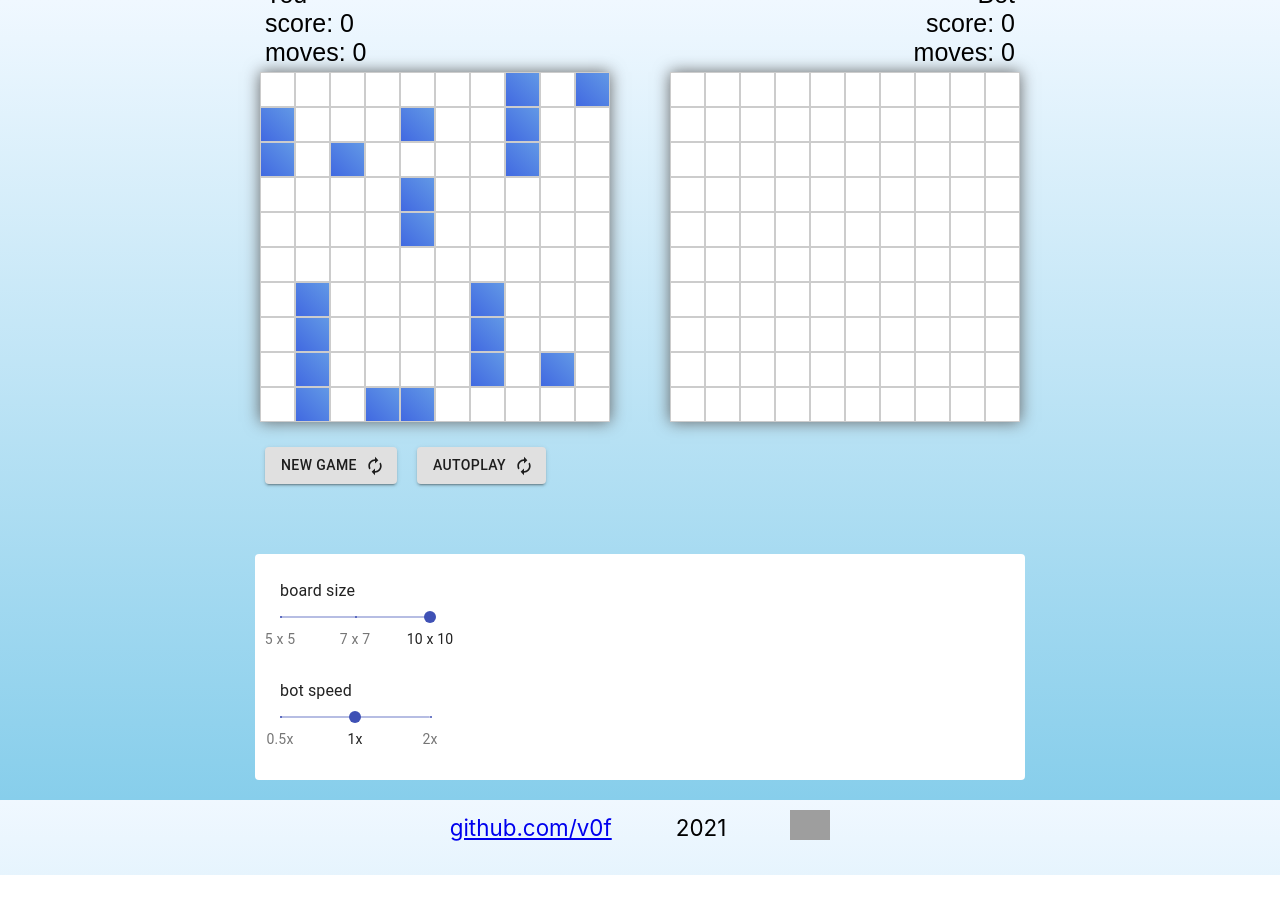
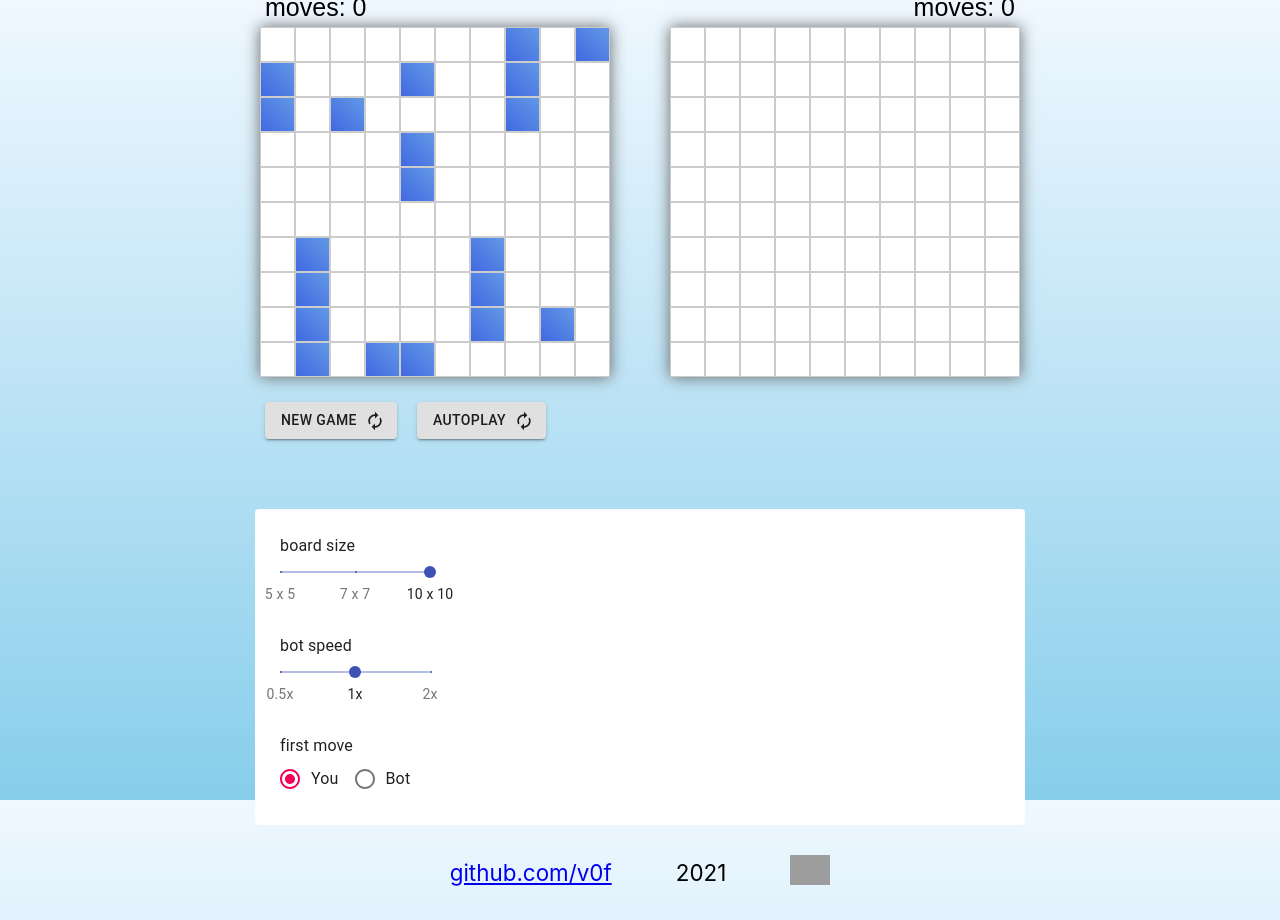
Before and after one commit to v0f/react-game, a React (Create React App) app: page / in a window 1280 px wide. Before the commit the page ends 875 px from the top, so only its background shows below. Built offline with nearby package versions, Linux system fonts and the light colour scheme; grey boxes are pictures that could not be loaded.

Commit message:
feat: add first move option

```diff
--- /dev/null
+++ b/src/components/FirstMoveChoise/FirstMoveChoise.jsx
@@ -0,0 +1,33 @@
+import React, { useState } from 'react';
+import Typography from '@material-ui/core/Typography';
+import Radio from '@material-ui/core/Radio';
+import RadioGroup from '@material-ui/core/RadioGroup';
+import FormControlLabel from '@material-ui/core/FormControlLabel';
+import FormControl from '@material-ui/core/FormControl';
+import FormLabel from '@material-ui/core/FormLabel';
+import { PLAYERS } from '../../gameLogic/constants';
+
+export default function FirstMoveChoise({ onChange }) {
+  const [value, setValue] = useState(`${PLAYERS.player1}`);
+  const handleChange = ({ target }) => {
+    setValue(target.value);
+    onChange(Number(target.value));
+  };
+  return (
+    <FormControl component="fieldset">
+      <Typography>first move</Typography>
+      <RadioGroup row name="firstmove" value={value} onChange={handleChange}>
+        <FormControlLabel
+          value={`${PLAYERS.player1}`}
+          control={<Radio />}
+          label="You"
+        />
+        <FormControlLabel
+          value={`${PLAYERS.player2}`}
+          control={<Radio />}
+          label="Bot"
+        />
+      </RadioGroup>
+    </FormControl>
+  );
+}
--- a/src/components/Game/Game.jsx
+++ b/src/components/Game/Game.jsx
@@ -7,8 +7,10 @@ import Board from '../Board/Board';
 import BoardInfo from '../BoardInfo/BoardInfo';
 import BoardSizeSlider from '../Slider/BoardSizeSlider';
 import BotSpeedSlider from '../Slider/BotSpeedSlider';
+import FirstMoveChoise from '../FirstMoveChoise/FirstMoveChoise';
 import GameModel from '../../gameLogic/gameModel';
 import BoardModel from '../../gameLogic/boardModel';
+import { PLAYERS } from '../../gameLogic/constants';
 import './Game.css';
 
 function Game() {
@@ -16,12 +18,13 @@ function Game() {
   const [board2State, setBoard2State] = useState([]);
   const [boardSize, setBoardSize] = useState(10);
   const [botsTimeout, setBotsTimeout] = useState(1000);
+  const [firstMove, setFirstMove] = useState(PLAYERS.player1);
 
   const game = useRef({});
 
   const startNewGame = (autoplay = false) => {
     game.current.stopGame?.();
-    game.current = new GameModel(boardSize, botsTimeout, autoplay);
+    game.current = new GameModel(boardSize, botsTimeout, firstMove, autoplay);
     setBoard1State(game.current.board1.squares);
     setBoard2State(game.current.board2.squares);
     game.current.updateBoard2State = setBoard2State;
@@ -31,39 +34,32 @@ function Game() {
   useEffect(() => {
     game.current.updateBoard1State = setBoard1State;
     game.current.updateBoard2State = setBoard2State;
-  }, [setBoard1State, setBoard2State]);
+  }, [board1State, board2State]);
 
-  useEffect(() => {
-    startNewGame();
   // eslint-disable-next-line react-hooks/exhaustive-deps
-  }, []);
+  useEffect(startNewGame, []); // on mount
 
-  useEffect(() => {
-    startNewGame();
+  // start new game when board size changed
   // eslint-disable-next-line react-hooks/exhaustive-deps
-  }, [boardSize]); // start new game when board size changed
+  useEffect(startNewGame, [boardSize]);
 
-  const newGameButtonClick = () => {
-    startNewGame();
-  };
+  const newGameButtonClick = () => startNewGame();
 
-  const autoplayButtonClick = () => {
-    startNewGame(true);
-  };
+  const autoplayButtonClick = () => startNewGame(true);
 
   const board2Click = (squareIndex) => {
-    if (game.current.nextMove !== 'player' || game.current.autoplay) return;
+    if (game.current.nextMove !== PLAYERS.player1 || game.current.autoplay) return;
     game.current.playerMakeMove(squareIndex);
   };
 
-  const handleBoardSizeChange = (event, value) => {
-    setBoardSize(value);
-  };
+  const handleBoardSizeChange = (event, value) => setBoardSize(value);
 
   const handleBotSpeedChange = (event, value) => {
     game.current.botsTimeout = value;
     setBotsTimeout(value);
   };
+
+  const handleFirstMoveChange = (newValue) => setFirstMove(newValue);
 
   const player1Stat = BoardModel.boardStat(board2State);
   const player2Stat = BoardModel.boardStat(board1State);
@@ -95,6 +91,9 @@ function Game() {
           <Grid item xs>
             <BotSpeedSlider onChange={handleBotSpeedChange} />
           </Grid>
+          <Grid item xs>
+            <FirstMoveChoise onChange={handleFirstMoveChange} />
+          </Grid>
         </Grid>
       </Paper>
     </div>
--- a/src/gameLogic/constants.js
+++ b/src/gameLogic/constants.js
@@ -1,7 +1,10 @@
-// eslint-disable-next-line import/prefer-default-export
 export const squareType = {}; // enum
 squareType[squareType.empty = 0] = 'empty';
 squareType[squareType.ship = 1] = 'ship';
 squareType[squareType.shipMargin = 2] = 'shipMargin';
 squareType[squareType.shot = 3] = 'shot';
 squareType[squareType.miss = 4] = 'miss';
+
+export const PLAYERS = {}; // enum
+PLAYERS[PLAYERS.player1 = 0] = 'player1';
+PLAYERS[PLAYERS.player2 = 1] = 'player2';
--- a/src/gameLogic/gameModel.js
+++ b/src/gameLogic/gameModel.js
@@ -1,17 +1,22 @@
-import { squareType } from './constants';
+import { squareType, PLAYERS } from './constants';
 import BoardModel from './boardModel';
 import { makeSound } from '../utils/sounds';
 
 class GameModel {
-  constructor(boardSize, botsTimeout, autoplay = false) {
+  constructor(boardSize, botsTimeout, firstMove = PLAYERS.player1, autoplay = false) {
     this.board1 = new BoardModel(boardSize);
     this.board2 = new BoardModel(boardSize);
-    this.nextMove = 'player';
     this.autoplay = autoplay;
     this.state = 'on';
     this.botsTimeout = botsTimeout;
 
-    if (autoplay) this.playerBotMakeMove();
+    if (firstMove === PLAYERS.player1) {
+      this.nextMove = PLAYERS.player1;
+      if (autoplay) this.playerBotMakeMove();
+    } else {
+      this.nextMove = PLAYERS.player2;
+      this.botMakeMove();
+    }
   }
 
   stopGame = () => {
@@ -38,7 +43,7 @@ class GameModel {
     if (this.board2.allShipsDestroyed()) {
       this.state = 'win';
     } else {
-      this.nextMove = 'player2';
+      this.nextMove = PLAYERS.player2;
       this.botMakeMove();
     }
   }
@@ -57,7 +62,7 @@ class GameModel {
       if (this.board1.allShipsDestroyed()) {
         this.state = 'win';
       } else {
-        this.nextMove = 'player';
+        this.nextMove = PLAYERS.player1;
         if (this.autoplay) this.playerBotMakeMove();
       }
     };
```
